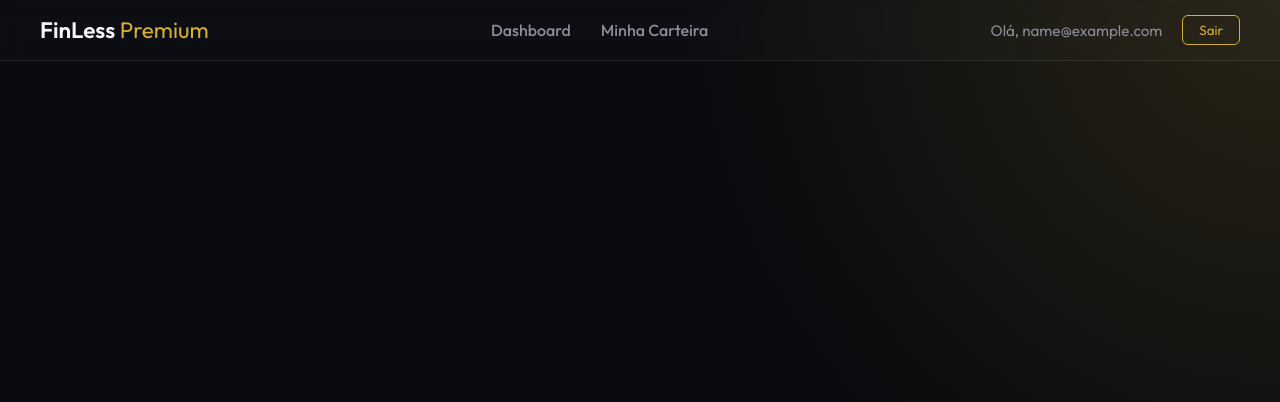
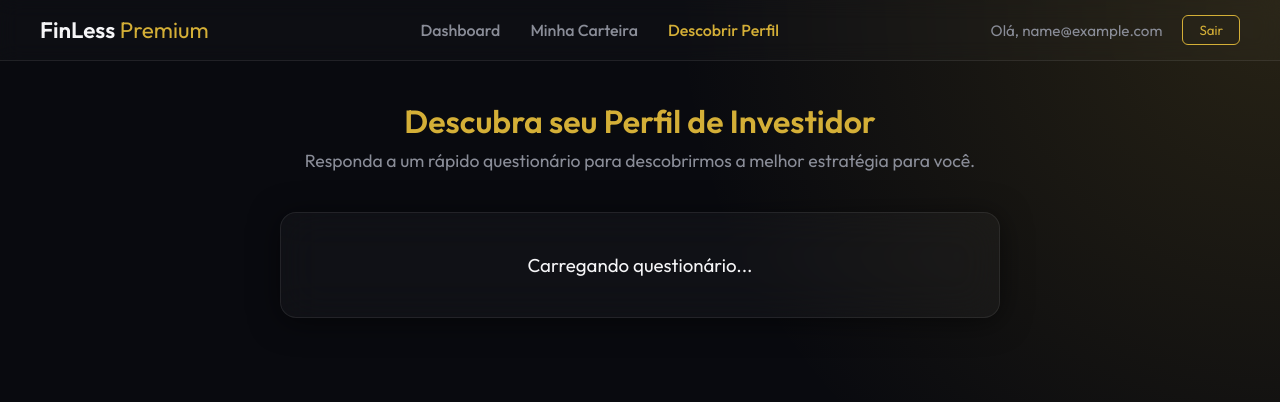
Before and after one commit to prfAguiar/tp-engsoft, a Vue app in the folder frontend/: page /quiz in a window 1280 px wide. Shown: the top 402 px of the page. Built offline with nearby package versions, Linux system fonts and the light colour scheme; sample sign-in values are in the browser's storage.

Commit message:
feat(quiz): setup routing and base view for investor profile quiz

```diff
--- a/frontend/src/components/Navbar.vue
+++ b/frontend/src/components/Navbar.vue
@@ -5,6 +5,7 @@
     <div class="nav-links" v-if="authStore.isAuthenticated">
       <router-link to="/" class="nav-link">Dashboard</router-link>
       <router-link to="/wallet" class="nav-link">Minha Carteira</router-link>
+      <router-link to="/quiz" class="nav-link">Descobrir Perfil</router-link>
     </div>
 
     <div class="nav-actions" v-if="authStore.isAuthenticated">
--- a/frontend/src/router/index.js
+++ b/frontend/src/router/index.js
@@ -10,6 +10,12 @@ const router = createRouter({
       path: '/',
       name: 'dashboard',
       component: DashboardView,
+      meta: { requiresAuth: true }
+    },
+    {
+      path: '/quiz',
+      name: 'quiz',
+      component: () => import('../views/QuizView.vue'),
       meta: { requiresAuth: true }
     },
     {
--- /dev/null
+++ b/frontend/src/views/QuizView.vue
@@ -0,0 +1,53 @@
+<template>
+  <div class="quiz-layout">
+    <main class="quiz-content">
+      <div class="header-section">
+        <h2 class="title">Descubra seu Perfil de Investidor</h2>
+        <p class="subtitle">Responda a um rápido questionário para descobrirmos a melhor estratégia para você.</p>
+      </div>
+
+      <div class="glass-card quiz-card">
+        <h3 class="loading-text">Carregando questionário...</h3>
+      </div>
+    </main>
+  </div>
+</template>
+
+<script setup>
+</script>
+
+<style scoped>
+.quiz-layout {
+  display: flex;
+  flex-direction: column;
+}
+
+.quiz-content {
+  flex: 1;
+  padding: 40px;
+  max-width: 800px;
+  margin: 0 auto;
+  width: 100%;
+}
+
+.header-section { margin-bottom: 40px; text-align: center; }
+
+.title {
+  font-size: 2rem;
+  font-weight: 600;
+  margin-bottom: 8px;
+  color: var(--gold-accent);
+}
+
+.subtitle { color: var(--text-muted); font-size: 1.1rem; }
+
+.quiz-card {
+  padding: 40px !important;
+  text-align: center;
+}
+
+.loading-text {
+  color: var(--text-main);
+  font-weight: 400;
+}
+</style>
```
